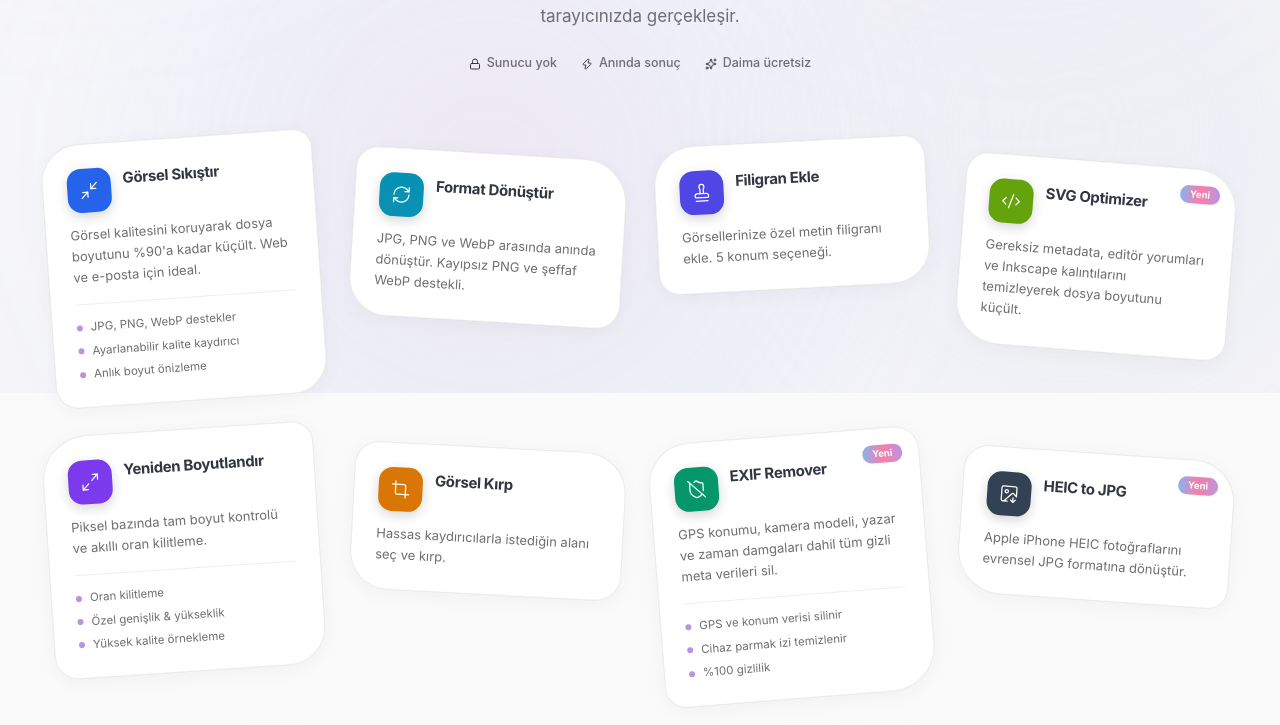
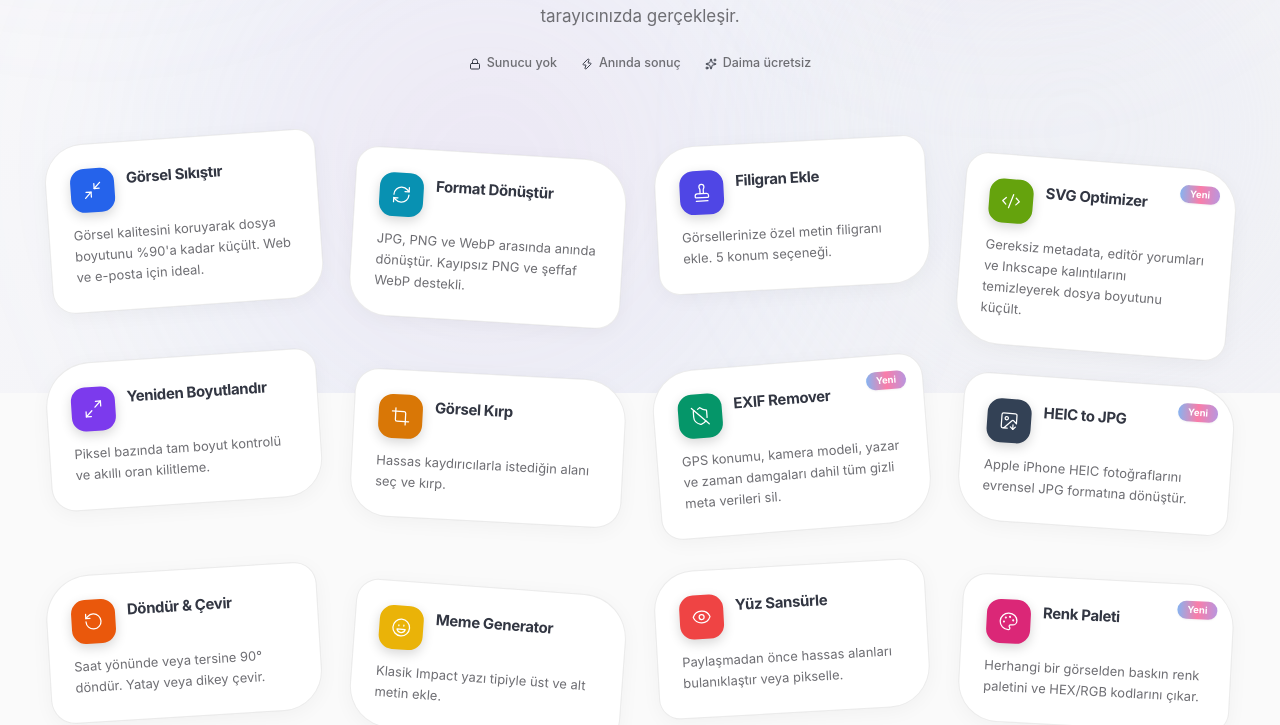
Before and after one commit to enesakssuu/ilovens, a React (Vite) app: page /ilovens/en in a window 1280 px wide. Shown: the part 407-1132 px from the top of the page. Built offline with nearby package versions, Linux system fonts and the light colour scheme.

Commit message:
fix: remove feature bullets from cards and hide admin dashboard link from footer

```diff
--- a/src/components/Footer.tsx
+++ b/src/components/Footer.tsx
@@ -36,7 +36,6 @@ export default function Footer() {
         { label: isEnglish ? 'Blur Face' : 'Yüz Sansürle', path: `${basePath}/blur-face` },
         { label: isEnglish ? 'Color Palette' : 'Renk Paleti', path: `${basePath}/color-palette` },
         { label: isEnglish ? 'Photo Editor' : 'Fotoğraf Editörü', path: `${basePath}/photo-editor` },
-        { label: isEnglish ? 'Admin Dashboard' : 'Admin Paneli', path: `${basePath}/admin` },
       ],
     },
   ];
--- a/src/pages/Home.tsx
+++ b/src/pages/Home.tsx
@@ -15,7 +15,6 @@ interface ToolItem {
   desc: string;
   iconBg: string;
   badge?: string;
-  extra?: string[];
 }
 
 const useTools = (isEnglish: boolean): ToolItem[] => [
@@ -27,9 +26,6 @@ const useTools = (isEnglish: boolean): ToolItem[] => [
       ? 'Reduce file size by up to 90% while keeping visual quality sharp. Web & e-mail ready.'
       : 'Görsel kalitesini koruyarak dosya boyutunu %90\'a kadar küçült. Web ve e-posta için ideal.',
     iconBg: 'bg-blue-600',
-    extra: isEnglish
-      ? ['JPG, PNG, WebP supported', 'Adjustable quality slider', 'Instant size preview']
-      : ['JPG, PNG, WebP destekler', 'Ayarlanabilir kalite kaydırıcı', 'Anlık boyut önizleme'],
   },
   {
     id: 'convert',
@@ -67,9 +63,6 @@ const useTools = (isEnglish: boolean): ToolItem[] => [
       ? 'Exact pixel-level dimension control with smart aspect ratio lock.'
       : 'Piksel bazında tam boyut kontrolü ve akıllı oran kilitleme.',
     iconBg: 'bg-violet-600',
-    extra: isEnglish
-      ? ['Aspect ratio lock', 'Custom width & height', 'High quality sampling']
-      : ['Oran kilitleme', 'Özel genişlik & yükseklik', 'Yüksek kalite örnekleme'],
   },
   {
     id: 'crop',
@@ -89,9 +82,6 @@ const useTools = (isEnglish: boolean): ToolItem[] => [
       : 'GPS konumu, kamera modeli, yazar ve zaman damgaları dahil tüm gizli meta verileri sil.',
     iconBg: 'bg-emerald-600',
     badge: isEnglish ? 'New' : 'Yeni',
-    extra: isEnglish
-      ? ['Strips GPS & location data', 'Cleans device fingerprint', '100% private & client-side']
-      : ['GPS ve konum verisi silinir', 'Cihaz parmak izi temizlenir', '%100 gizlilik'],
   },
   {
     id: 'heic-to-jpg',
@@ -393,18 +383,6 @@ export default function Home() {
                   <p className="text-[13px] text-[#6E6E73] leading-relaxed mb-0 relative z-10">
                     {tool.desc}
                   </p>
-
-                  {/* Feature bullets */}
-                  {tool.extra && (
-                    <ul className="mt-4 space-y-1.5 border-t border-black/[0.07] pt-3.5 relative z-10">
-                      {tool.extra.map((f) => (
-                        <li key={f} className="flex items-center gap-2 text-[11.5px] text-[#6E6E73]">
-                          <div className="w-1.5 h-1.5 rounded-full bg-brand-purple flex-shrink-0" />
-                          {f}
-                        </li>
-                      ))}
-                    </ul>
-                  )}
                 </div>
               </Link>
             </motion.div>
```
